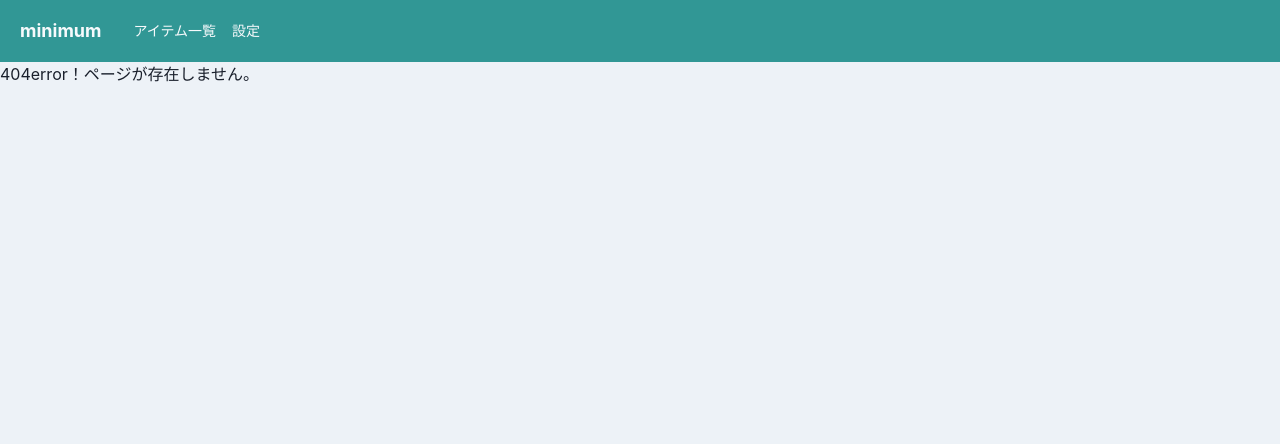
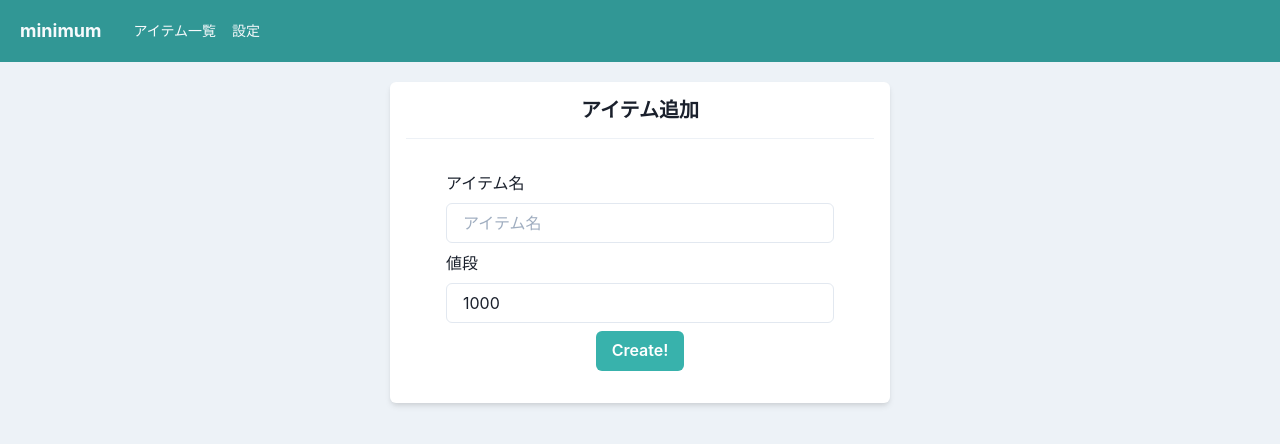
Before and after one commit to tarooooooo/minimum-react, a React (Create React App) app in the folder frontend/: page /home/create_item in a window 1280 px wide. Shown: the top 444 px of the page. Built offline with nearby package versions, Linux system fonts and the light colour scheme; no server answers.

Commit message:
add: アイテム一覧・アイテム作成機能追加

```diff
--- a/frontend/src/components/organisms/layout/item/itemCard.tsx
+++ b/frontend/src/components/organisms/layout/item/itemCard.tsx
@@ -4,11 +4,12 @@ import { memo, ReactNode, VFC } from "react";
 type Props = {
   imageUrl: string;
   itemName: string;
-  itemPrice: string;
+  itemPrice: number | null | undefined;
+  onClick: () => void;
 };
 
 export const ItemCard: VFC<Props> = memo((props: Props) => {
-  const { imageUrl, itemName ,itemPrice } = props;
+  const { imageUrl, itemName ,itemPrice, onClick } = props;
 
   return (
     <Box
@@ -19,6 +20,7 @@ export const ItemCard: VFC<Props> = memo((props: Props) => {
         shadow="md"
         p={4}
         _hover={{cursor: "pointer", opacity: 0.8 }}
+        onClick={onClick}
         >
           <Stack textAlign="center">
             <Image
--- /dev/null
+++ b/frontend/src/components/pages/CreateItem.tsx
@@ -0,0 +1,41 @@
+import { Box, Divider, Flex, FormControl, FormHelperText, FormLabel, Heading, Input, Stack, Text } from "@chakra-ui/react";
+import { memo, useState, VFC } from "react";
+import { useCreateItemMutation } from "../../graphql/generated";
+import { PrimaryButton } from "../atoms/button/PrimaryButton";
+
+export const CreateItem: VFC = memo(() => {
+  const [createItem] = useCreateItemMutation({ refetchQueries: ["items"] });
+  const [name, setName] = useState("");
+  const [price, setPrice] = useState(1000);
+  const changelineLength = (e: React.ChangeEvent<HTMLInputElement>) => {
+    let changeValue: number = Number(e.target.value);
+    setPrice(changeValue);
+  };
+  const onClickCreateItem= () => {
+    createItem({ variables: { params: { name: name, price: price } } });
+    setName("");
+    setPrice(1000);
+  };
+
+  return (
+    <>
+    <Flex align="center" justify="center" mt={5}>
+      <Box bg="white" w={[300, 400, 500]} p={4} borderRadius="md" shadow="md">
+        <Heading as="h1" size="md" textAlign="center">アイテム追加</Heading>
+        <Divider my={4} />
+        <Stack spacing={6} py={4} px={[5, 7, 10]}>
+          <FormControl>
+            <FormLabel>アイテム名</FormLabel>
+            <Input placeholder='アイテム名' mb={2} value={name} onChange={(e) => setName(e.target.value)}/>
+            <FormLabel>値段</FormLabel>
+            <Input type="number" placeholder='値段' mb={2} value={price} onChange={changelineLength}/>
+            <Text textAlign="center">
+              <PrimaryButton onClick={onClickCreateItem}>Create!</PrimaryButton>
+            </Text>
+          </FormControl>
+        </Stack>
+      </Box>
+    </Flex>
+    </>
+  )
+});
--- a/frontend/src/components/pages/ItemManagement.tsx
+++ b/frontend/src/components/pages/ItemManagement.tsx
@@ -1,13 +1,39 @@
-import { Wrap, WrapItem } from "@chakra-ui/react";
-import { memo, VFC } from "react";
+import { Modal, ModalBody, ModalCloseButton, ModalContent, ModalHeader, ModalOverlay, Stack, useDisclosure, Wrap, WrapItem, Text, Button, Flex } from "@chakra-ui/react";
+import { memo, useCallback, VFC } from "react";
+import { AiFillPlusCircle } from "react-icons/ai";
+
 import { ItemCard } from "../organisms/layout/item/itemCard";
+import { useItemsQuery } from "../../graphql/generated";
 
 export const ItemManagement: VFC = memo(() => {
+  const {isOpen, onOpen, onClose} = useDisclosure();
+  const onClickItem = useCallback(() => onOpen(), [isOpen]);
+  const { data: {items = [] } = {} } = useItemsQuery();
   return (
-    <Wrap p={{ base: 4, md: 10 }}>
-      <WrapItem>
-        <ItemCard imageUrl="https://source.unsplash.com/random" itemName="アイテム" itemPrice="1000"></ItemCard>
-      </WrapItem>
-    </Wrap>
+    <>
+      <Flex minWidth='max-content' justifyContent='right' gap='2'>
+          <AiFillPlusCircle color="gray" size="3rem"  />
+      </Flex>
+      <Wrap p={{ base: 4, md: 10 }}>
+        {items.map((item) => (
+          <WrapItem key={item.id} mx="auto">
+            <ItemCard imageUrl="https://source.unsplash.com/random" itemName={item.name} itemPrice={item.price} onClick={onClickItem}></ItemCard>
+          </WrapItem>
+        ))}
+      </Wrap>
+      <Modal isOpen={isOpen} onClose={onClose}>
+        <ModalOverlay />
+        <ModalContent>
+          <ModalHeader>アイテム詳細</ModalHeader>
+          <ModalCloseButton />
+          <ModalBody>
+            <Stack>
+             <Text>アイテム名</Text>
+             <Text>100円</Text>
+            </Stack>
+          </ModalBody>
+        </ModalContent>
+      </Modal>
+    </>
   );
 });
--- a/frontend/src/router/HomeRoutes.tsx
+++ b/frontend/src/router/HomeRoutes.tsx
@@ -1,5 +1,6 @@
 import { Home } from "../components/pages/Home";
 import { ItemManagement } from "../components/pages/ItemManagement";
+import { CreateItem } from "../components/pages/CreateItem";
 import { Setting } from "../components/pages/Setting";
 import { NotFound } from "../components/pages/NotFound";
 
@@ -7,6 +8,10 @@ export const homeRoutes = [
   {
     path: "item_management",
     children: <ItemManagement />
+  },
+  {
+    path: "create_item",
+    children: <CreateItem />
   },
   {
     path: "setting",
```
Also changed, not shown: frontend/package.json (+10 -10 lines), 1 other file (tests, documents, lock files or other folders).
